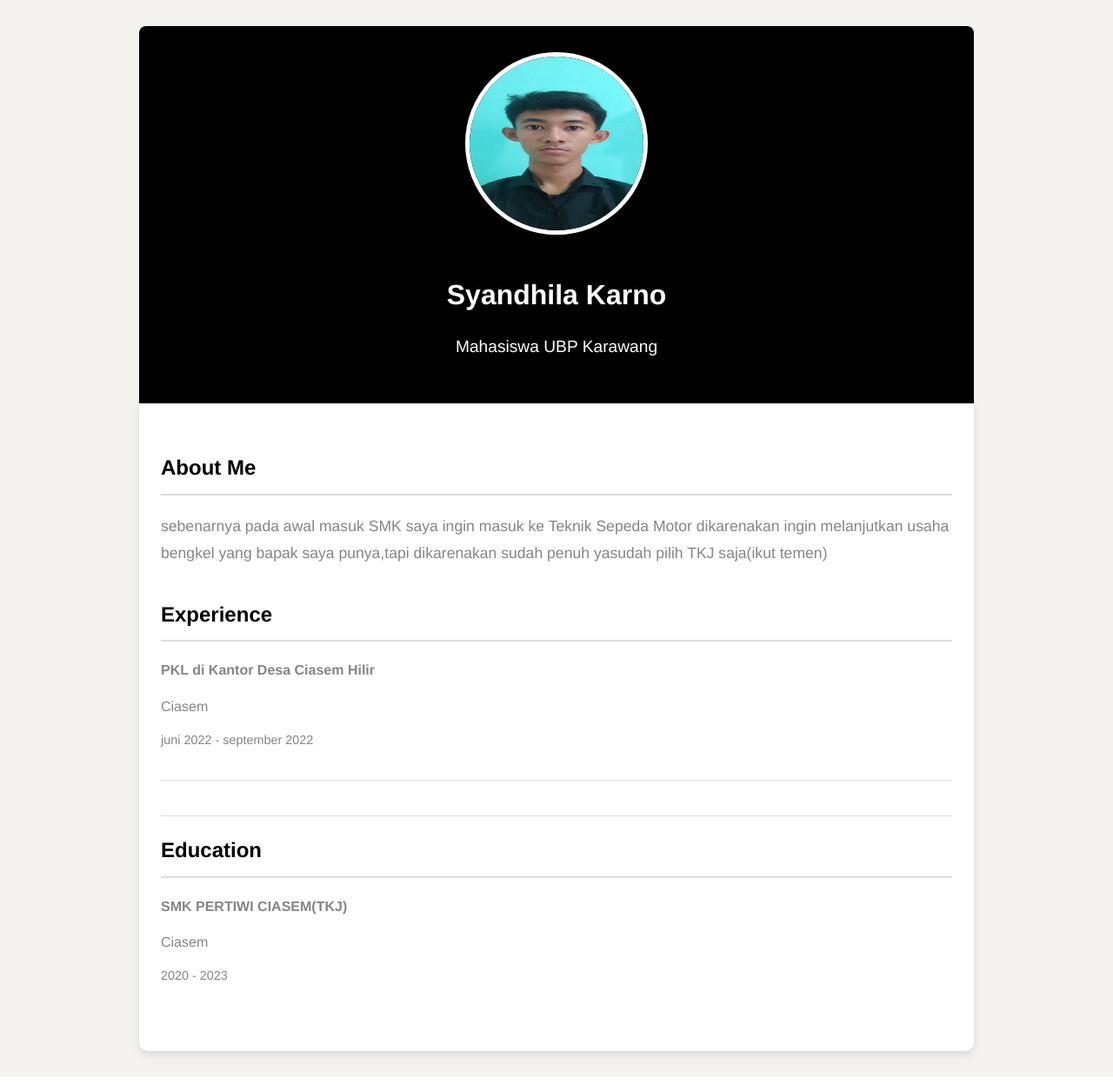
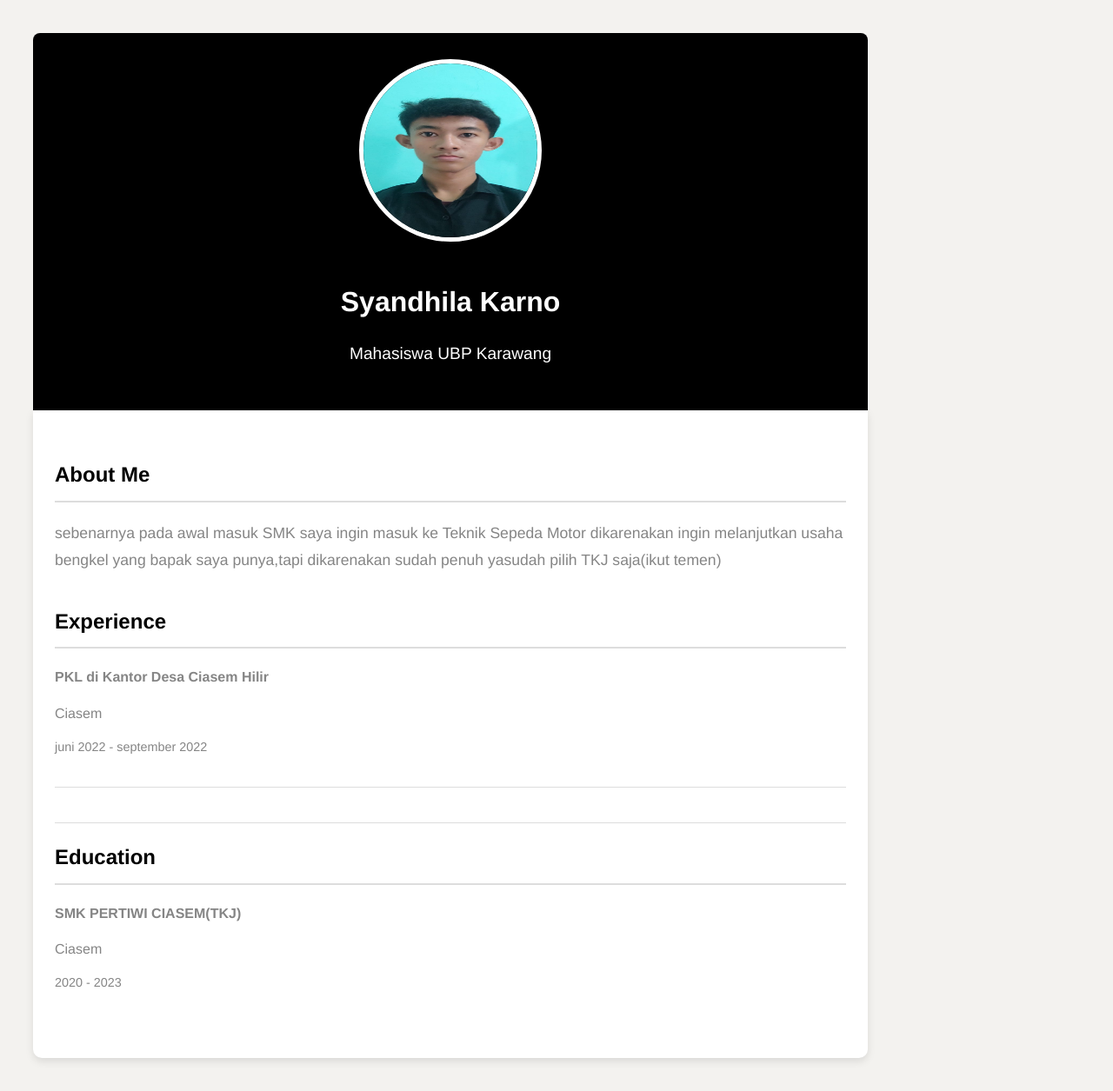
Before and after one commit to syandhilakarno/syandhilakarno.github.io, a PHP site: page / in a window 1280 px wide. Shown: the whole page at 87% size. Run offline with PHP 8.4, Linux system fonts and the light colour scheme.

Commit message:
Update 11.css

```diff
--- a/cv online/11.css
+++ b/cv online/11.css
@@ -7,7 +7,6 @@
     line-height: 1.6;
     padding: 30px;
     max-width: 960px;
-    margin: 0 auto;
   }
 
   .profile-header {
```
